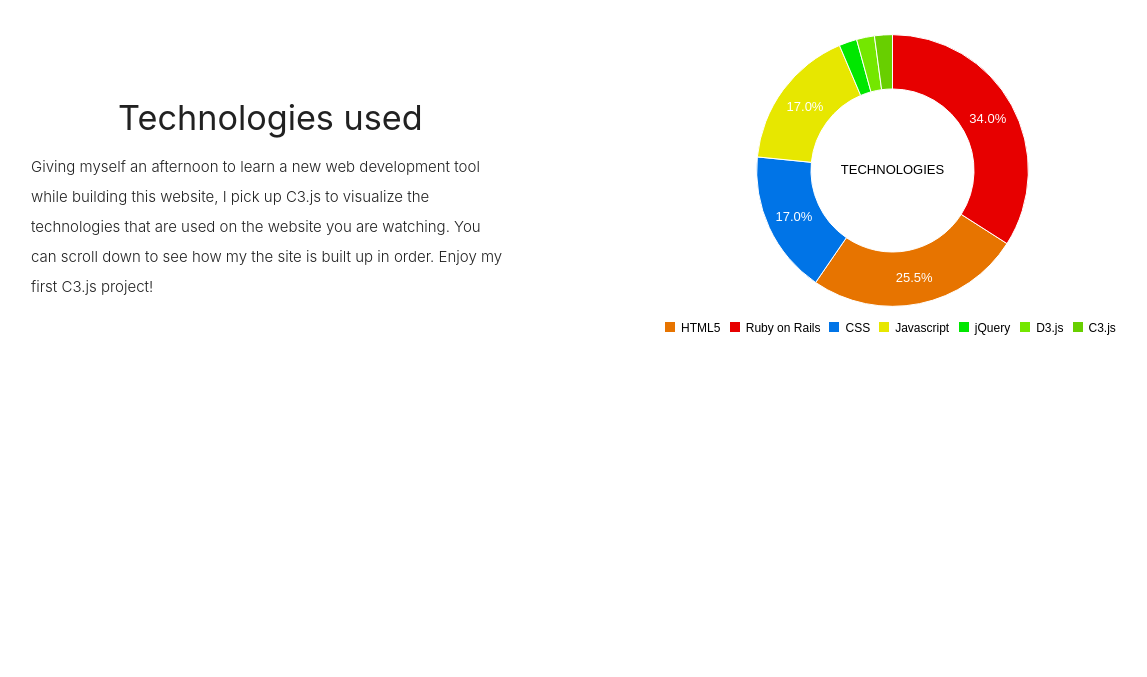
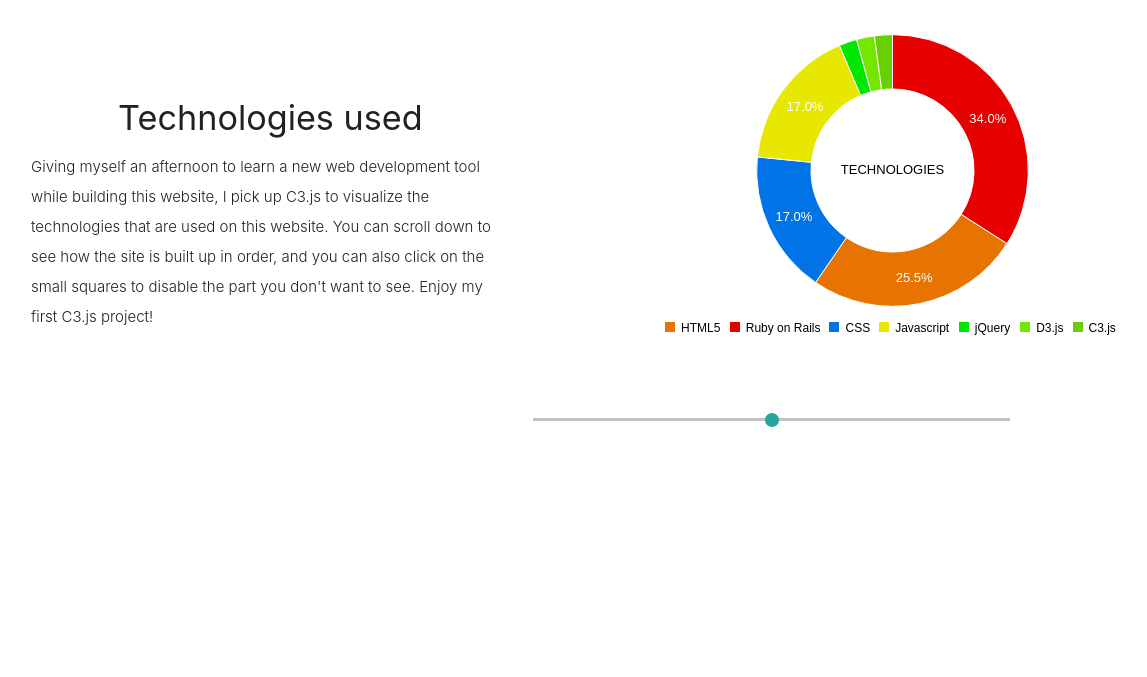
Before and after one commit to Hank860502/Personal-web, a Rails app: page / in a window 1400 px wide; the page is wider, and only the part inside the window is pictured. Shown: the part 1623-2300 px from the top of that part, without its empty margins (179-1326 px from the left). Run offline with Rails 7, Linux system fonts and the light colour scheme; style sheets or scripts are compiled from the project's sources; some libraries are stand-ins or nearby versions; some web fonts are replaced.

Commit message:
add a scrollable range field bar under the chart

```diff
--- a/app/views/welcome/index.html.haml
+++ b/app/views/welcome/index.html.haml
@@ -61,10 +61,16 @@
         %h3
           %i.mdi-content-send.brown-text
         %h4 Technologies used
-        %p.left-align.light Giving myself an afternoon to learn a new web development tool while building this website, I pick up C3.js to visualize the technologies that are used on the website you are watching. You can scroll down to see how my the site is built up in order. Enjoy my first C3.js project!
+        %p.left-align.light Giving myself an afternoon to learn a new web development tool while building this website, I pick up C3.js to visualize the technologies that are used on this website. You can scroll down to see how the site is built up in order, and you can also click on the small squares to disable the part you don't want to see. Enjoy my first C3.js project!
       .col.s6
         %div#chart
         / no idea why the chart bind here even with out the line bindto: '#chart', in init.js
+    .row
+      .col.s6.right
+        %form{:action => "#"}
+          %p.range-field
+            %input#test5{:max => "100", :min => "0", :type => "range"}
+
 
 .parallax-container.valign-wrapper
   .section.no-pad-bot
```
